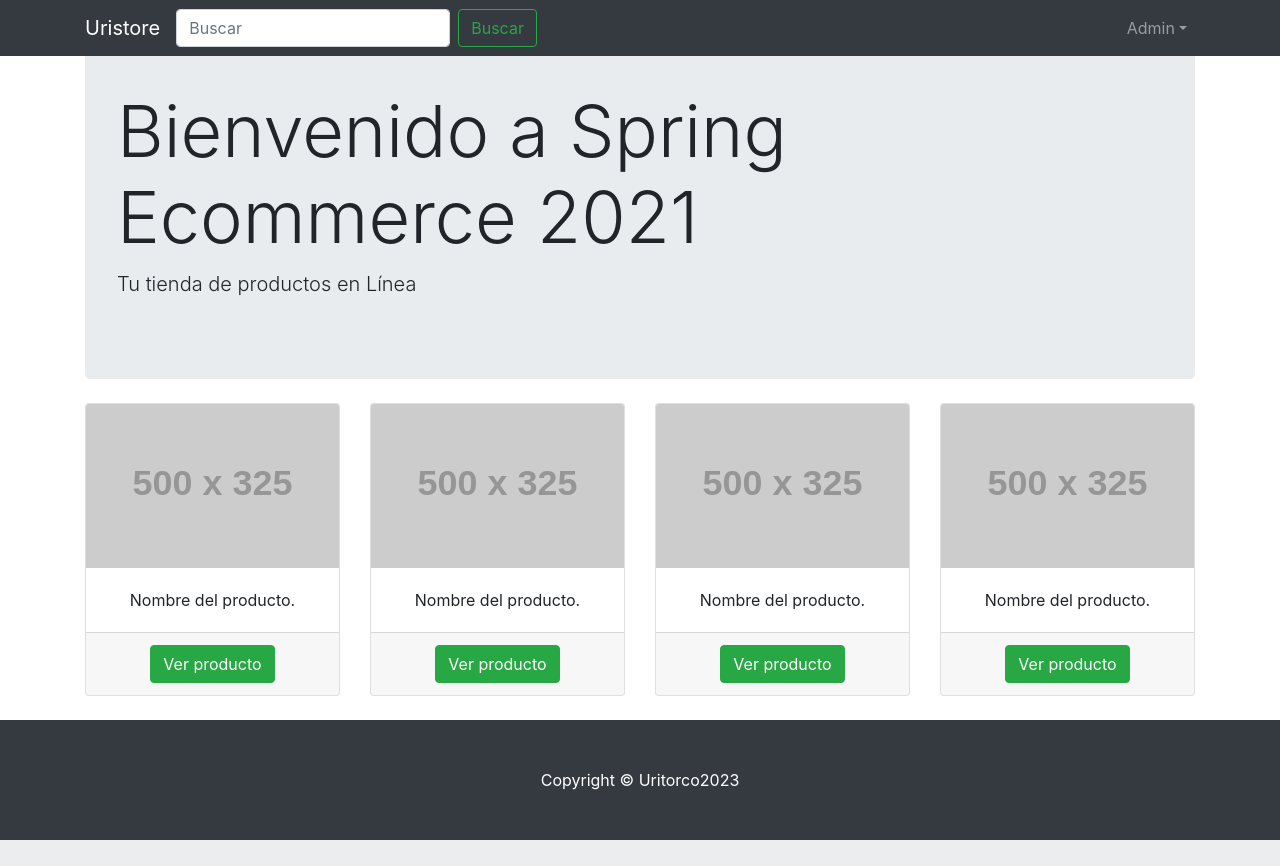
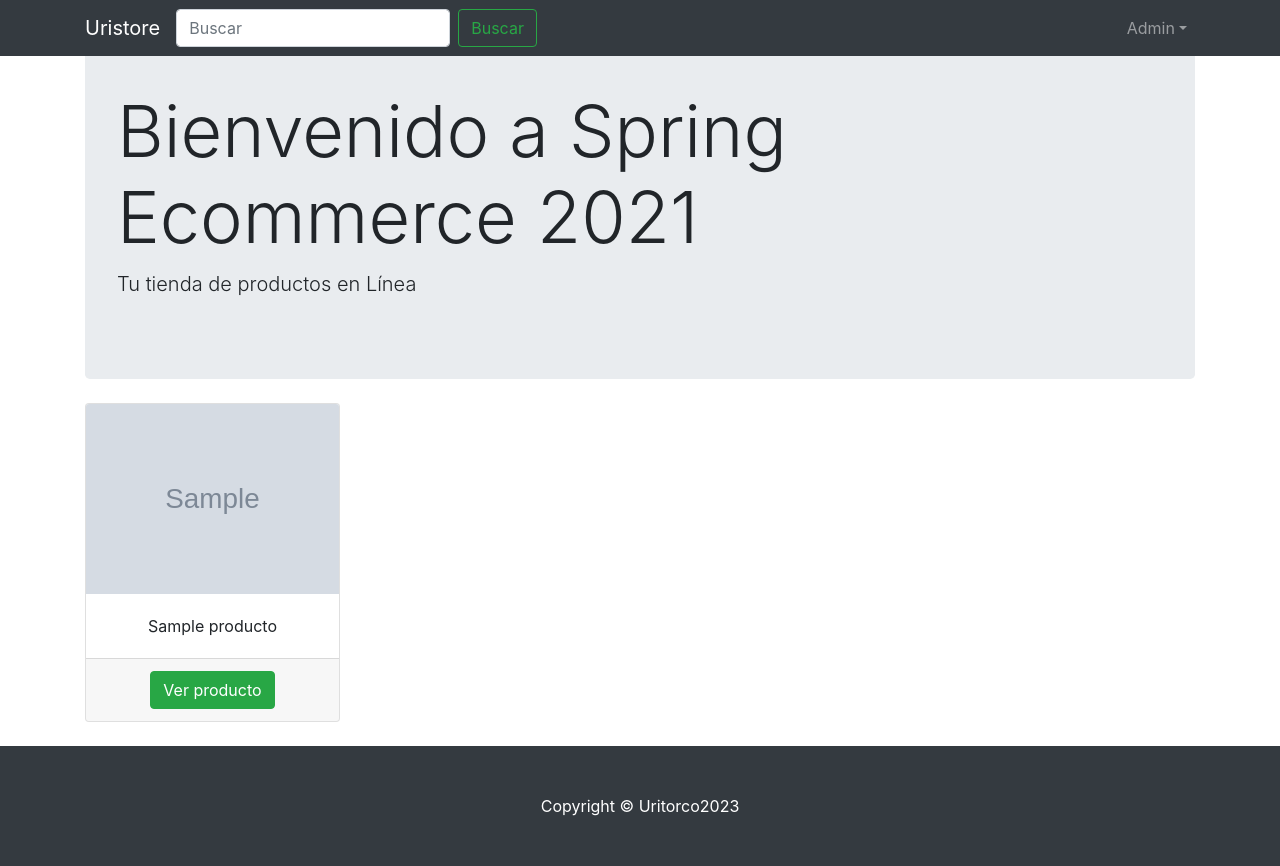
Before and after one commit to CodeSystem2022/Uritorco_UTN_Cuarto_Semestre_2023, a Spring Boot app: page /administrador in a window 1280 px wide. Before the commit the page ends 840 px from the top, so only its background shows below. Run offline with Spring Boot 4, Linux system fonts and the light colour scheme; tables that the repository leaves empty hold one stand-in row (values such as "Sample post"); grey boxes marked "Sample" are stand-in pictures; some libraries are stand-ins or nearby versions.

Commit message:
ahora se muestran los productos en la jom

```diff
--- a/ecommerceSpring/src/main/java/com/uritorco/ecommerce/controller/AdministradorController.java
+++ b/ecommerceSpring/src/main/java/com/uritorco/ecommerce/controller/AdministradorController.java
@@ -1,15 +1,29 @@
 package com.uritorco.ecommerce.controller;
 
+import java.util.List;
+
+import org.springframework.beans.factory.annotation.Autowired;
 import org.springframework.stereotype.Controller;
+import org.springframework.ui.Model;
 import org.springframework.web.bind.annotation.GetMapping;
 import org.springframework.web.bind.annotation.RequestMapping;
+
+import com.uritorco.ecommerce.model.Producto;
+import com.uritorco.ecommerce.service.ProductoService;
 
 @Controller
 @RequestMapping("/administrador")
 public class AdministradorController {
 
+    @Autowired
+    private ProductoService productoService;
+
     @GetMapping("")
-    public String home() {
+    public String home(Model model) {
+
+        List<Producto> productos = productoService.findAll();
+        model.addAttribute("productos", productos);
+
         return "administrador/home";
     }
 
--- a/ecommerceSpring/src/main/resources/templates/administrador/home.html
+++ b/ecommerceSpring/src/main/resources/templates/administrador/home.html
@@ -24,53 +24,17 @@
       <!-- Page Features -->
       <div class="row text-center">
 
-        <div class="col-lg-3 col-md-6 mb-4">
+        <div class="col-lg-3 col-md-6 mb-4" th:each="producto: ${productos}" >
           <div class="card h-100">
-            <img class="card-img-top" src="http://placehold.it/500x325" alt="">
+            <img class="card-img-top" th:src="@{/images/{img} (img=${producto.imagen})}" alt="Descripción de producto">
             <div class="card-body">
-              <p class="card-text">Nombre del producto.</p>
+              <p class="card-text" th:text="${producto.nombre}"></p>
             </div>
             <div class="card-footer">
               <a href="productohome.html" class="btn btn-success">Ver producto</a>
             </div>
           </div>
         </div>
-
-        <div class="col-lg-3 col-md-6 mb-4">
-          <div class="card h-100">
-            <img class="card-img-top" src="http://placehold.it/500x325" alt="">
-            <div class="card-body">
-              <p class="card-text">Nombre del producto.</p>
-            </div>
-            <div class="card-footer">
-              <a href="#" class="btn btn-success">Ver producto</a>
-            </div>
-          </div>
-        </div>
-
-        <div class="col-lg-3 col-md-6 mb-4">
-          <div class="card h-100">
-            <img class="card-img-top" src="http://placehold.it/500x325" alt="">
-            <div class="card-body">
-              <p class="card-text">Nombre del producto.</p>
-            </div>
-            <div class="card-footer">
-              <a href="#" class="btn btn-success">Ver producto</a>
-            </div>
-          </div>
-        </div>
-        <div class="col-lg-3 col-md-6 mb-4">
-          <div class="card h-100">
-            <img class="card-img-top" src="http://placehold.it/500x325" alt="">
-            <div class="card-body">
-              <p class="card-text">Nombre del producto.</p>
-            </div>
-            <div class="card-footer">
-              <a href="#" class="btn btn-success">Ver producto</a>
-            </div>
-          </div>
-        </div>
-
       </div>
     </div>
 
```
Also changed, not shown: ecommerceSpring/src/main/java/com/uritorco/ecommerce/ResourceWebConfiguration.java (added, +17 -0 lines), ecommerceSpring/src/main/java/com/uritorco/ecommerce/controller/ProductoController.java (+40 -3 lines), ecommerceSpring/src/main/java/com/uritorco/ecommerce/model/Producto.java (+13 -2 lines), ecommerceSpring/src/main/java/com/uritorco/ecommerce/service/UploadFileService.java (added, +33 -0 lines), ecommerceSpring/images/Pikmin-4_September_2023_Wallpaper_(1920x1080).jpg (added), ecommerceSpring/images/Sin título-1.png (added), ecommerceSpring/images/default.jpg (added).
